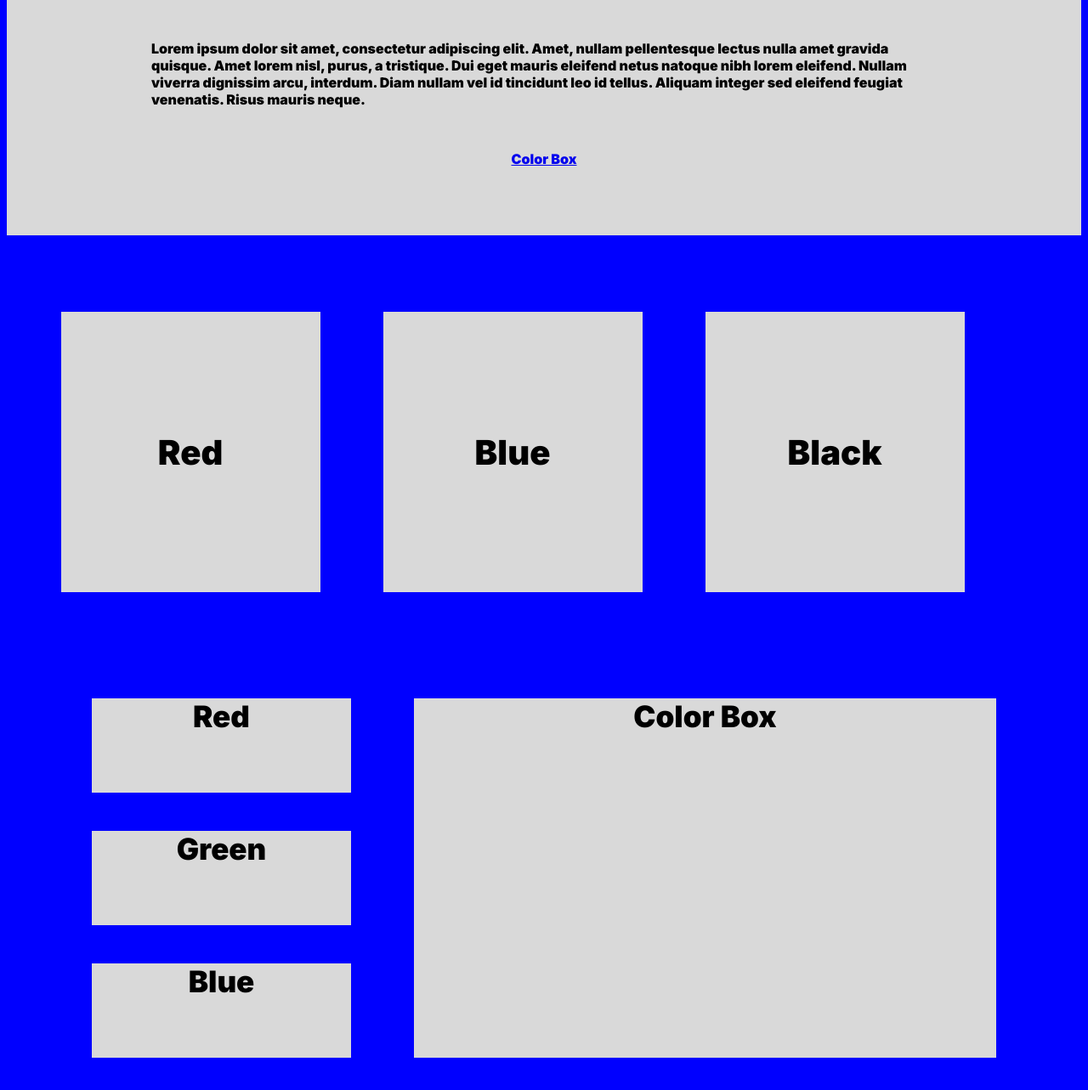
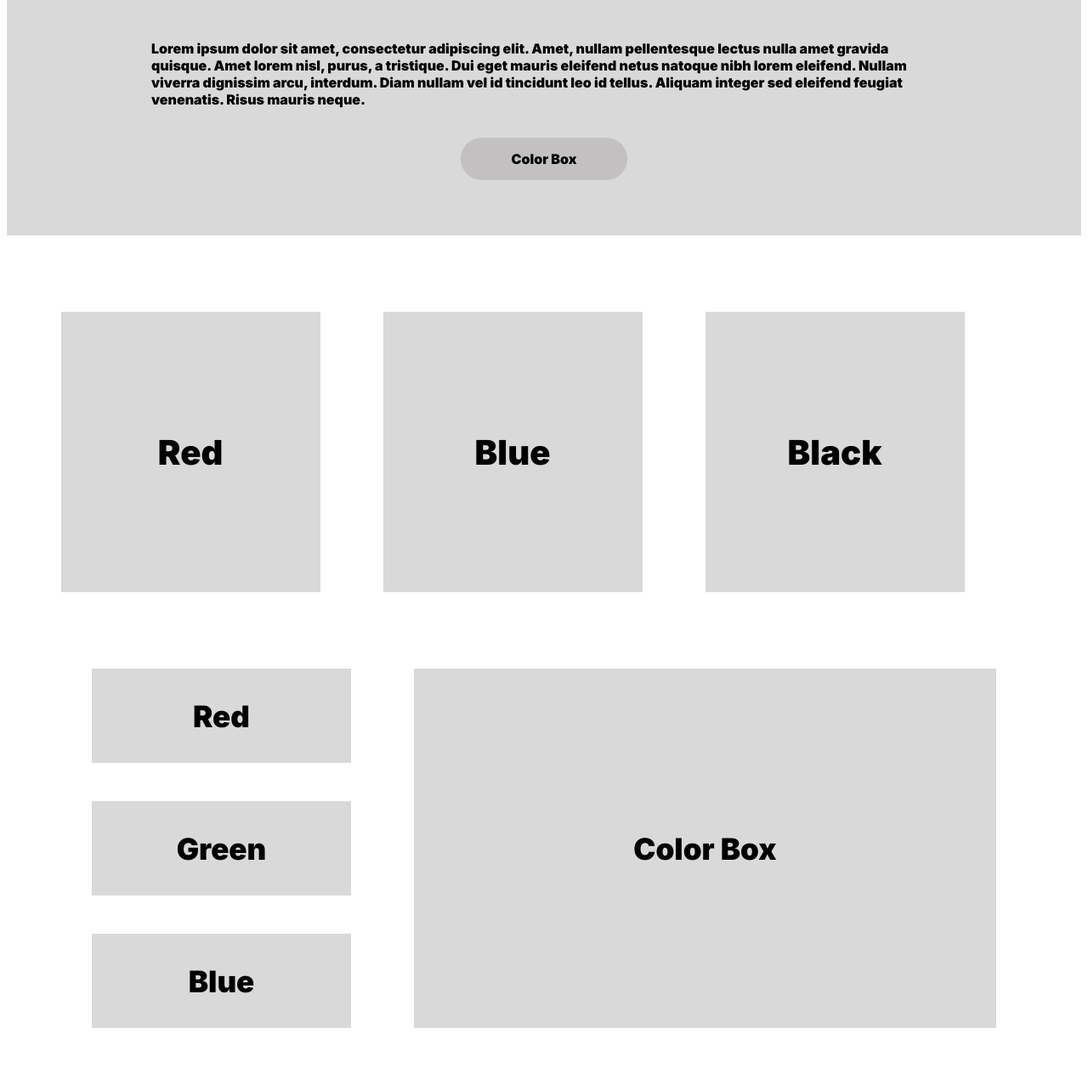
Before and after one commit to designermikell/ColorChallenge, a plain HTML site: page index.html in a window 1280 px wide. Shown: the part 301-1584 px from the top of the page at 85% size. Drawn offline with Linux system fonts and the light colour scheme.

Commit message:
Fixes to text alignment

```diff
--- a/index.html
+++ b/index.html
@@ -17,7 +17,7 @@
         <div class="hero-content">
             <h1>Color Changer</h1>
             <p>Lorem ipsum dolor sit amet, consectetur adipiscing elit. Amet, nullam pellentesque lectus nulla amet gravida quisque. Amet lorem nisl, purus, a tristique. Dui eget mauris eleifend netus natoque nibh lorem eleifend. Nullam viverra dignissim arcu, interdum. Diam nullam vel id tincidunt leo id tellus. Aliquam integer sed eleifend feugiat venenatis. Risus mauris neque.</p>
-            <a class="hero-btn" href="#">Color Box</a>
+            <a class="hero-btn" href="#colorbox-anchor">Color Box</a>
         </div>
     </div>
 
@@ -45,7 +45,7 @@
                 <p>Blue</p>
             </div>
         </div>
-        <div class="colorbox-sec-2">
+        <div class="colorbox-sec-2" id="colorbox-anchor">
             <div class="colorbox">
                 <p>Color Box</p>
             </div>
--- a/style.css
+++ b/style.css
@@ -1,7 +1,6 @@
 body {
     font-family: 'Inter', sans-serif;
     text-align: center;
-    background-color: blue;
 }
 
 .hero {
@@ -34,6 +33,16 @@ h1{
     border-radius: 28px;
     padding: 15px 60px;
     font-weight: bold;
+	 background-color: #C2C0C0;
+	 color: black;
+	 text-decoration: none;
+}
+
+/* Hover effect for hero button */
+
+.hero-btn:hover {
+	color: white;
+	background-color: black;
 }
 
 .hoverbox{
@@ -71,12 +80,19 @@ h1{
     background-color: #D9D9D9;
     margin-right: 74px;
     margin-bottom: 45px;
+	 display: flex;
+	 justify-content: center;
+	 flex-direction: column;
 }
 
 .colorbox{
     width: 685px;
     height: 423px;
     background-color: #D9D9D9;
+	 display:flex;
+	 flex-direction: column;
+	 justify-content: center;
+
 }
 
 /* Hover Effects */
```
